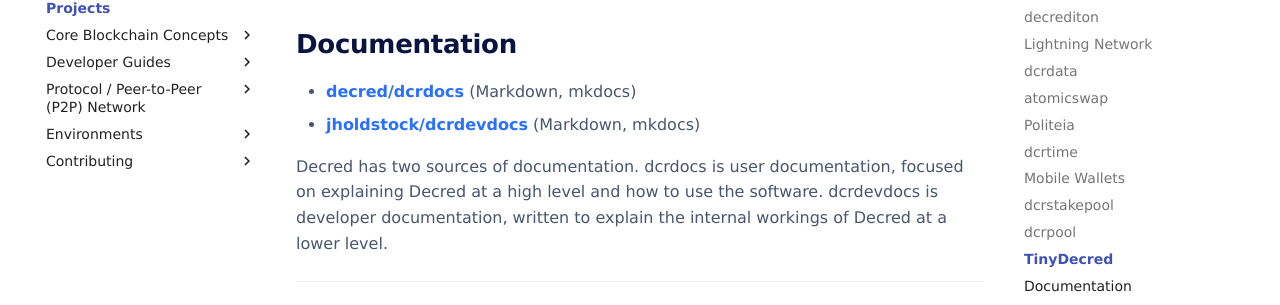
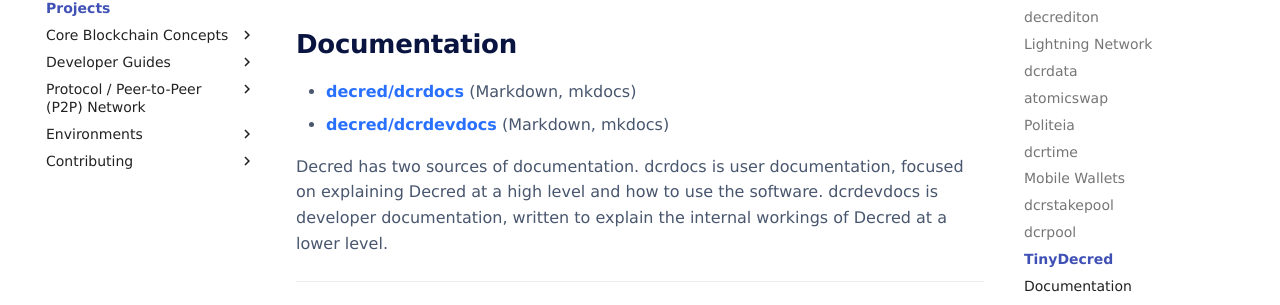
Before and after one commit to decred/dcrdevdocs, an MkDocs documentation site: the page built from docs/projects.md, in a window 1280 px wide and 900 px high, scrolled down 3455 px. Shown: the part 145-450 px from the top of the window. Built offline with MkDocs 1.6.1 and Material for MkDocs 9.7.7, drawn with Linux system fonts in a browser that asks for light colours; some web fonts are replaced; comment, search, counter and statistics services are not loaded.

Commit message:
Minor changes from final review (#49)

```diff
--- a/docs/projects.md
+++ b/docs/projects.md
@@ -152,7 +152,7 @@ Everything needed to create wallets to send and receive DCR.
 ## Documentation
 
 - [decred/dcrdocs](https://github.com/decred/dcrdocs) (Markdown, mkdocs)
-- [jholdstock/dcrdevdocs](https://github.com/jholdstock/dcrdevdocs) (Markdown, mkdocs)
+- [decred/dcrdevdocs](https://github.com/decred/dcrdevdocs) (Markdown, mkdocs)
 
 Decred has two sources of documentation. dcrdocs is user documentation,
 focused on explaining Decred at a high level and how to use the software.
```
Also changed, not shown: docs/core-blockchain-concepts/blockchain.md (+0 -2 lines), docs/developer-guides/transactions/transactions.md (+1 -1 lines), docs/img/core-blockchain-concepts/blockchain-overview.svg, docs/img/core-blockchain-concepts/transaction-propagation.svg, docs/img/protocol-p2p-network/en-blocks-first-flowchart.svg, docs/img/protocol-p2p-network/en-ibd-getblocks.svg, docs/img/protocol-p2p-network/en-ibd-getblocks2.svg, docs/img/protocol-p2p-network/en-ibd-getdata.svg, docs/img/protocol-p2p-network/en-ibd-inv.svg.
